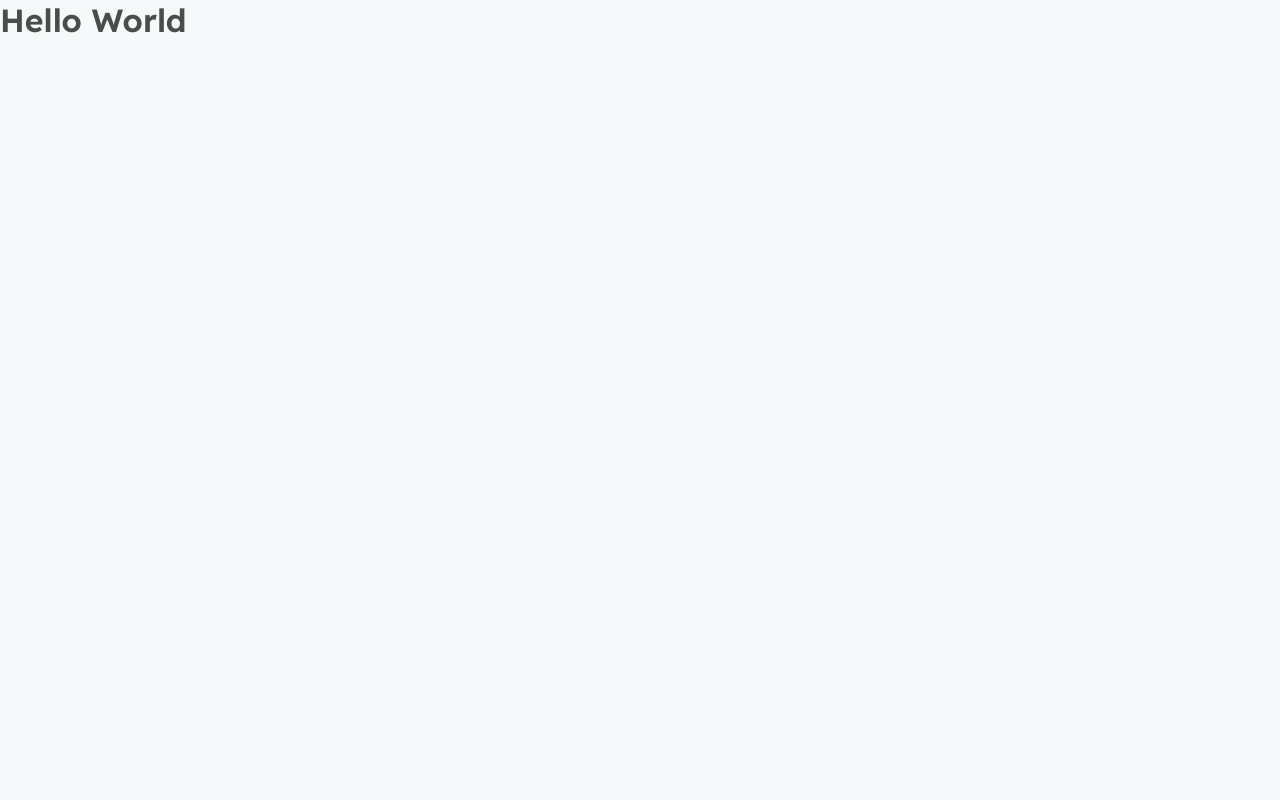
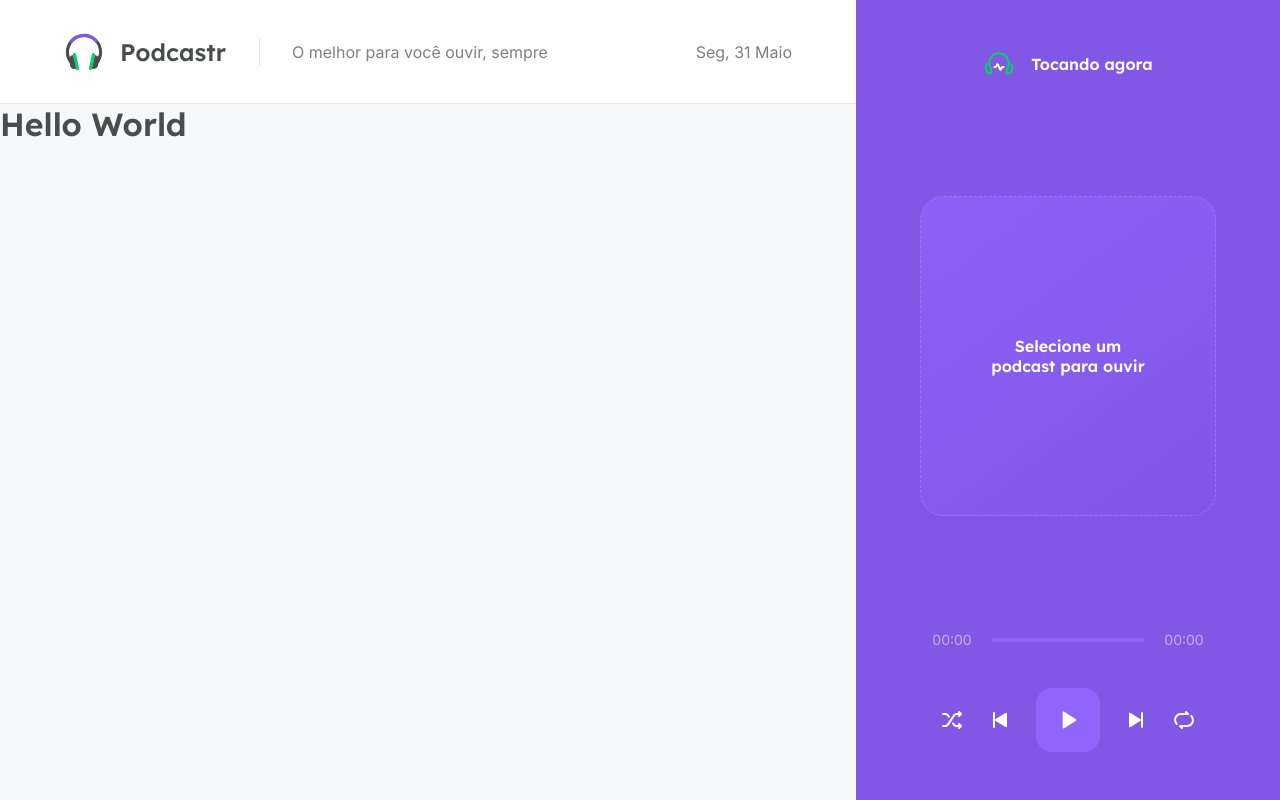
Before and after one commit to DaianeBarizon/next-level-week-5, a Next.js app in the folder podcastrnext/: page / in a window 1280 px wide. Built offline with nearby package versions, Linux system fonts and the light colour scheme.

Commit message:
feat: player static component

```diff
--- /dev/null
+++ b/podcastrnext/src/components/Player/index.tsx
@@ -0,0 +1,53 @@
+import styles from './styles.module.scss';
+
+export function Player() {
+  return (
+    <div className={styles.playerContainer}>
+      <header>
+        <img src="/playing.svg" alt="Tocando agora" />
+        <strong>Tocando agora</strong>
+      </header>
+
+      <div className={styles.emptyPlayer}>
+        <strong>Selecione um podcast para ouvir</strong>
+      </div>
+
+      <footer className={styles.empty}>
+        <div className={styles.progress}>
+          <span>00:00</span>
+          <div className={styles.slider}>
+            <div className={styles.emptySlider} />
+          </div>
+          <span>00:00</span>
+        </div>
+
+        <div className={styles.buttons}>
+          <button
+            type="button"
+          >
+            <img src="/shuffle.svg" alt="Embaralhar" />
+          </button>
+          <button type="button">
+            <img src="/play-previous.svg" alt="Tocar anterior" />
+          </button>
+          <button
+            type="button"
+            className={styles.playButton}
+          >
+            <img src="/play.svg" alt="Tocar" />
+          </button>
+          <button
+            type="button"
+          >
+            <img src="/play-next.svg" alt="Tocar próxima" />
+          </button>
+         <button
+            type="button"
+          >
+            <img src="/repeat.svg" alt="Repetir" />
+          </button>
+        </div>
+      </footer>
+    </div>
+  );
+}
--- /dev/null
+++ b/podcastrnext/src/components/Player/styles.module.scss
@@ -0,0 +1,137 @@
+.playerContainer {
+  padding: 3rem 4rem;
+  width: 26.5rem;
+  height: 100vh;
+
+  background: var(--purple-500);
+  color: var(--white);
+
+  display: flex;
+  flex-direction: column;
+  align-items: center;
+  justify-content: space-between;
+
+  header {
+    display: flex;
+    align-items: center;
+    gap: 1rem;
+  }
+
+  strong {
+    font-family: Lexend, sans-serif;
+    font-weight: 600;
+  }
+
+  footer {
+    align-self: stretch;
+    // when it's empty
+    &.empty .progress {
+      opacity: 0.5;
+    }
+  }
+}
+
+.currentEpisode {
+  text-align: center;
+
+  img {
+    border-radius: 1.5rem;
+  }
+
+  strong {
+    display: block;
+    margin-top: 2rem;
+    font: 600 1.25rem Lexend, sans-serif;
+    line-height: 1.75rem;
+  }
+
+  span {
+    display: block;
+    margin-top: 1rem;
+    opacity: 0.6;
+    line-height: 1.5rem;
+  }
+}
+
+.emptyPlayer {
+  width: 100%;
+  height: 20rem;
+  border: 1.5px dashed var(--purple-300);
+  border-radius: 1.5rem;
+  background: linear-gradient(143.8deg, rgba(145, 100, 250, 0.8) 0%, rgba(0, 0, 0, 0) 100%);
+
+  padding: 4rem;
+  text-align: center;
+
+  display: flex;
+  align-items: center;
+  justify-content: center;
+}
+
+.progress {
+  display: flex;
+  align-items: center;
+  gap: 0.5rem;
+  font-size: 0.875rem;
+
+  span {
+    display: inline-block;
+    width: 4rem;
+    text-align: center;
+  }
+
+  .slider {
+    flex: 1;
+
+    .emptySlider {
+      width: 100%;
+      height: 4px;
+      background: var(--purple-300);
+      border-radius: 2px;
+    }
+  }
+}
+
+.buttons {
+  display: flex;
+  align-items: center;
+  justify-content: center;
+  margin-top: 2.5rem;
+  gap: 1.5rem;
+
+  button {
+    background: transparent;
+    border: 0;
+    font-size: 0;
+
+    transition: filter 0.2s;
+
+    &:disabled {
+      cursor: default;
+      opacity: 0.5;
+    }
+
+    &:hover:not(:disabled) {
+      filter: brightness(0.7)
+    }
+
+    &.isActive {
+      filter: invert(0.35) sepia(1) saturate(3) hue-rotate(100deg);
+    }
+
+    &.isActive:hover {
+      filter: brightness(0.6) invert(0.35) sepia(1) saturate(3) hue-rotate(100deg);
+    }
+
+    &.playButton {
+      width: 4rem;
+      height: 4rem;
+      border-radius: 1rem;
+      background: var(--purple-400);
+
+      &:hover:not(:disabled) {
+        filter: brightness(0.95);
+      }
+    }
+  }
+}
--- a/podcastrnext/src/pages/_app.tsx
+++ b/podcastrnext/src/pages/_app.tsx
@@ -1,7 +1,20 @@
+import React from 'react';
+import { Header } from '../components/Header';
+import { Player } from '../components/Player';
+
 import '../styles/global.scss';
+import styles from '../styles/app.module.scss';
 
 function MyApp({ Component, pageProps }) {
-  return <Component {...pageProps} />
+  return (
+    <div className={styles.wrapper}>
+      <main>
+      <Header />
+      <Component {...pageProps} />
+      </main>
+      <Player />
+    </div>
+  )
 }
 
 export default MyApp
--- /dev/null
+++ b/podcastrnext/src/styles/app.module.scss
@@ -0,0 +1,8 @@
+
+.wrapper {
+  display: flex;
+
+  main {
+    flex: 1;
+  }
+}
```
